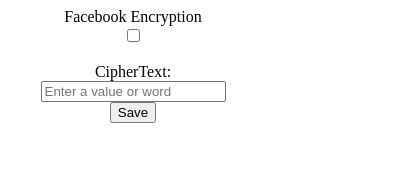
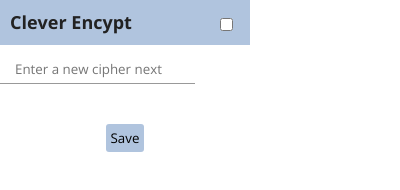
Before and after one commit to biw/SocialCrypt, a browser extension: page popup.html in a window 400 px wide. Drawn offline with nearby package versions, Linux system fonts and the light colour scheme.

Commit message:
make things look nice

```diff
--- /dev/null
+++ b/popup.css
@@ -0,0 +1,58 @@
+* {
+    padding: 0;
+    margin: 0;
+    border: 0;
+    font-family: 'Open Sans', sans-serif;
+}
+
+*:focus {
+    outline: 0;
+}
+
+body {
+    border:0px solid #000;
+    width: 250px;
+    overflow: hidden;
+    height: 150px;
+    display: block;
+    padding: 0 0 0 0;
+    font-size: 14px;
+    color: #222;
+
+}
+
+.title {
+    width: 230px;
+    height: 25px;
+    padding: 10px;
+    background: lightsteelblue;
+    font-weight: 700;
+    font-size: 18px;
+    text-align: left;
+    margin-bottom: 10px;
+}
+
+.cipher {
+    border-bottom: 1px solid #999;
+    padding: 5px 5px 5px 15px;
+}
+
+#checked {
+    position: absolute;
+    top: 18px;
+    left: 220px;
+}
+
+#save {
+    background: lightsteelblue;
+    text-align: center;
+    padding: 5px;
+    border-radius: 3px;
+    margin: auto;
+    display: block;
+    margin: 40px auto 0 auto;
+}
+
+#save:hover {
+    cursor: pointer;
+}
--- a/popup.html
+++ b/popup.html
@@ -1,12 +1,14 @@
 <html>
 <head>
     <script src="jquery-2.1.1.min.js"></script>
+    <link type="text/css" rel="stylesheet" href="popup.css">
+    <link href='http://fonts.googleapis.com/css?family=Open+Sans:400,700' rel='stylesheet' type='text/css'>
 
 </head>
-<body style="width: 250px; display: block; text-align: center;">
-Facebook Encryption <div id="checked"></div>
-<br>
-CipherText: <input type="text" id="cipher" name="cipher" placeholder="Enter a value or word">
+<body>
+<div class="title">Clever Encypt</div>
+<div id="checked"><input type="checkbox" id="enc" name="enc" checked></div>
+<input type="text" class="cipher" name="cipher" placeholder="Enter a new cipher next">
 <br>
 <input type="button" id="save" value="Save" name="save">
 <script src="popup.js"></script>
--- a/popup.js
+++ b/popup.js
@@ -14,7 +14,7 @@
 
     chrome.storage.sync.get('CurrentCy', function(result) {
 
-        $("#cipher").val(result.CurrentCy);
+        $(".cipher").val(result.CurrentCy);
     });
 
 
@@ -22,7 +22,7 @@
     $("#save").click(function() {
         var Enabler = $("#enc").is(":checked");
 
-        var Cipher = $("#cipher").val();
+        var Cipher = $(".cipher").val();
 
         chrome.storage.sync.set({"EncEnabled": Enabler, "CurrentCy": Cipher});
     });
```
Also changed, not shown: newScript.js (+13 -0 lines).
